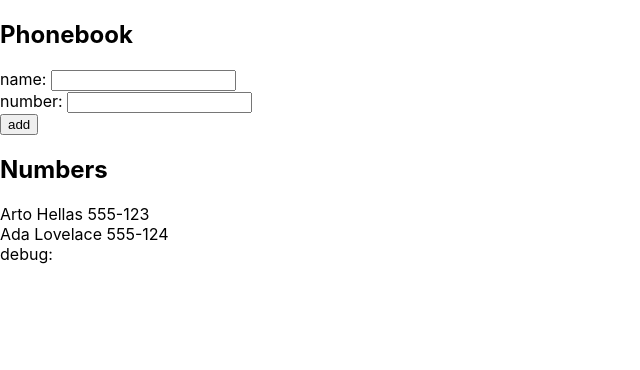
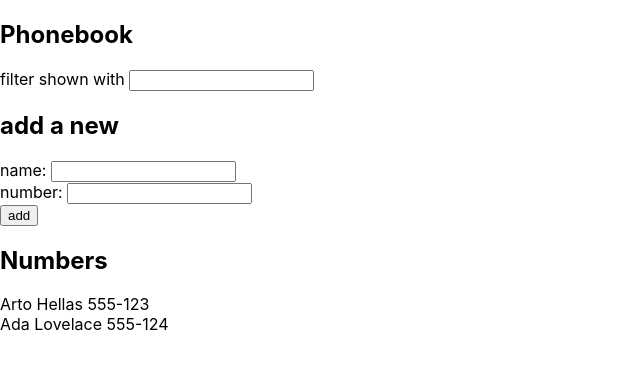
Before and after one commit to sfinell/fs2019, a React (Create React App) app in the folder osa2/puhelinluettelo/: page / in a window 1280 px wide. Shown: the top 370 px of the page, without its empty margins (0-640 px from the left). Built offline with nearby package versions, Linux system fonts and the light colour scheme.

Commit message:
osa 2.9: puhelinluettelo step4

```diff
--- a/osa2/puhelinluettelo/src/App.js
+++ b/osa2/puhelinluettelo/src/App.js
@@ -7,6 +7,7 @@ const App = () => {
   ])
   const [ newName, setNewName ] = useState('')
   const [ newNumber, setNewNumber ] = useState('')
+  const [ filter, setFilter ] = useState('')
 
   const addName = (event) => {
     event.preventDefault()
@@ -37,9 +38,22 @@ const App = () => {
     setNewNumber(event.target.value)
   }
 
+  const handleFilterChange = (event) => {
+    console.log(event.target.value)
+    setFilter(event.target.value)
+  }
+
+  const re = new RegExp(filter, "i");
+  const filteredPersons = () => persons.filter(e => re.test(e.name))
+
   return (
     <div>
       <h2>Phonebook</h2>
+      <div>filter shown with <input
+        value={filter}
+        onChange={handleFilterChange}/>
+      </div>
+      <h2>add a new</h2>
       <form onSubmit={addName}>
         <div>
           name: <input
@@ -56,9 +70,8 @@ const App = () => {
         </div>
       </form>
       <h2>Numbers</h2>
-      {persons.map(person =>
+      {filteredPersons().map(person =>
         <div key={person.name}>{person.name} {person.number} </div>)}
-      <div>debug: {newName}</div>
     </div>
   )
 
```
